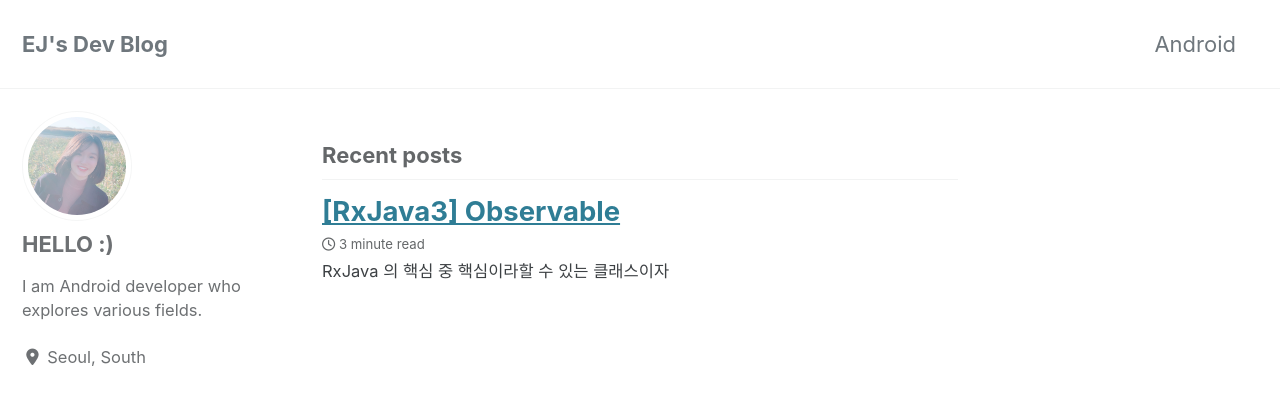
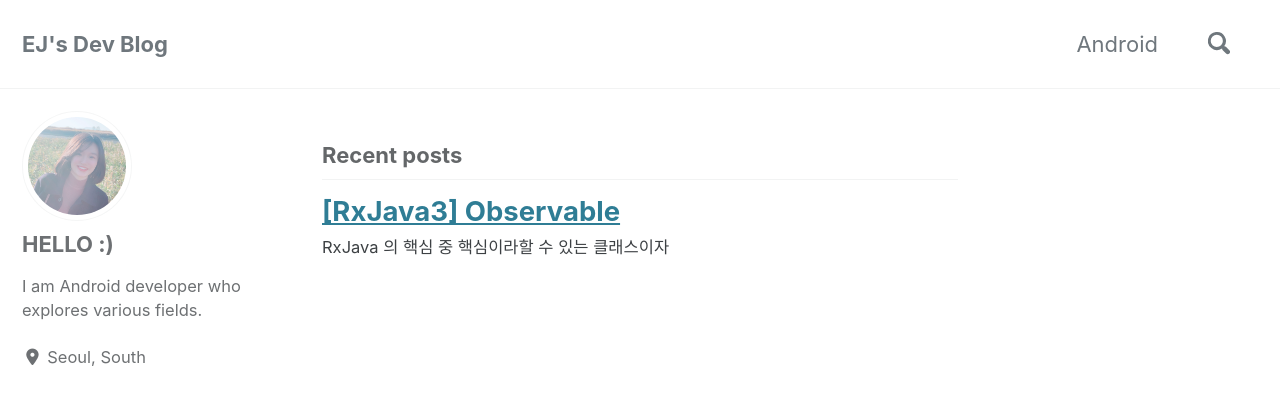
Before and after one commit to dev-eunji/dev-eunji.github.io, a Jekyll site: the page built from index.html, in a window 1280 px wide and 900 px high. Shown: the top 405 px of the window. Built offline with Jekyll 4.4.1, drawn with Linux system fonts in a browser that asks for light colours; cached includes are drawn as plain includes; nearby versions of some CDN libraries; the list of posts is cut into pages by our own code.

Commit message:
검색기능 추가, 공유기능 off

```diff
--- a/_config.yml
+++ b/_config.yml
@@ -51,8 +51,8 @@ reCaptcha:
   secret                 :
 atom_feed:
   path                   : # blank (default) uses feed.xml
-search                   : # true, false (default)
-search_full_content      : # true, false (default)
+search                   : true # false (default)
+search_full_content      : true # false (default)
 search_provider          : # lunr (default), algolia, google
 algolia:
   application_id         : # YOUR_APPLICATION_ID
@@ -279,9 +279,9 @@ defaults:
     values:
       layout: single
       author_profile: true
-      read_time: true
+      read_time: false # 해당 포스트를 읽은 시간. (default: true)
       comments: true
-      share: true
+      share: false
       related: true
   - scope:
       path: "_pages"
```
